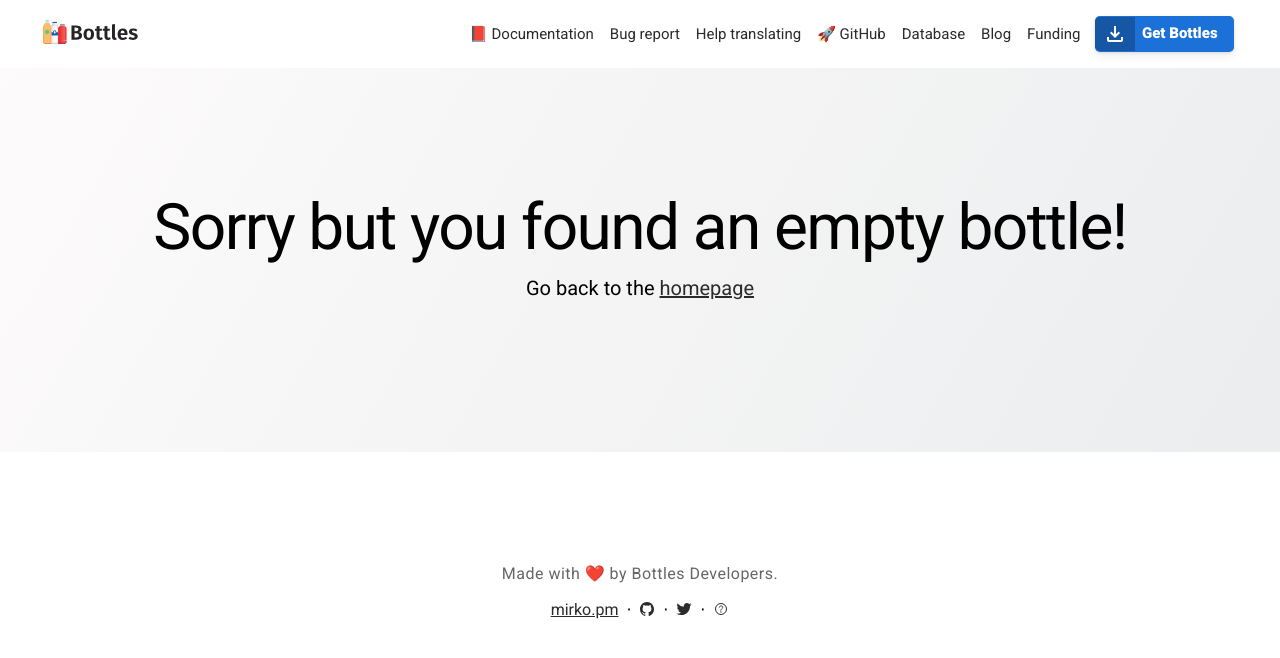
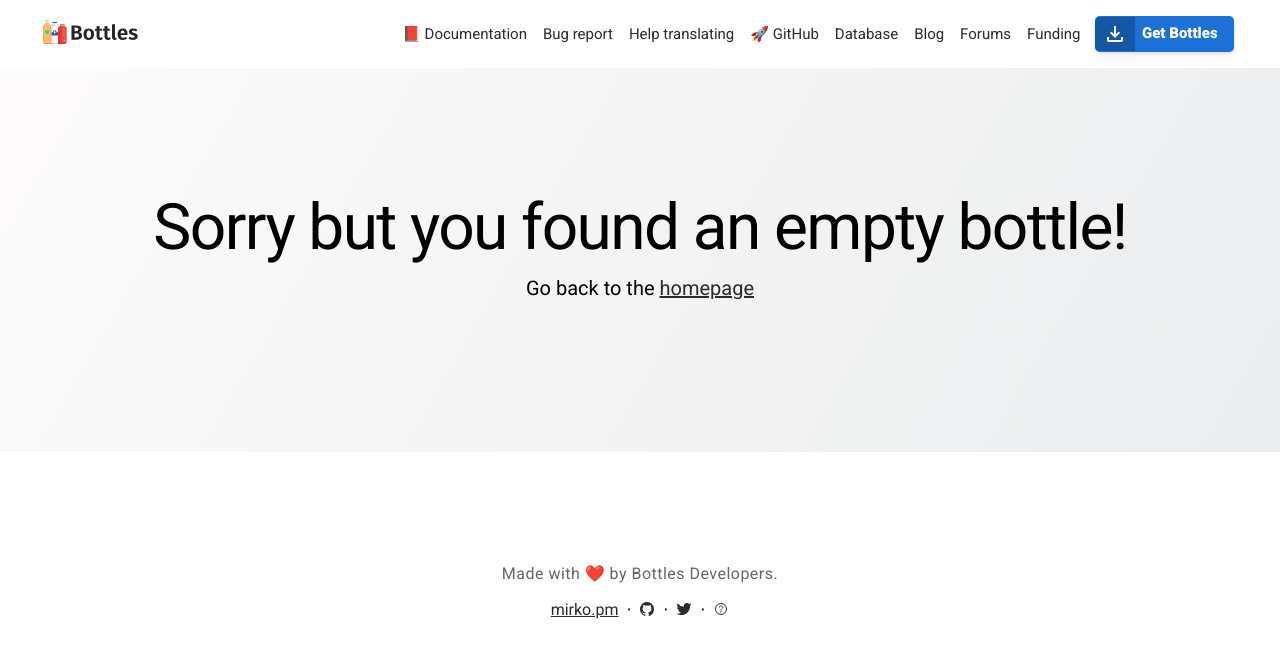
Before and after one commit to bottlesdevs/website, a Jekyll site: the page built from 404.md, in a window 1280 px wide. Shown: the top 658 px of the page. Built offline with Jekyll 4.4.1, drawn with Linux system fonts in a browser that asks for light colours; nearby versions of some CDN libraries; comment, search, counter and statistics services are not loaded.

Commit message:
Update _config.yml

```diff
--- a/_config.yml
+++ b/_config.yml
@@ -34,6 +34,8 @@ navigation:
       name: Database
     - link: "/blog/"
       name: Blog
+    - link: "https://forums.usebottles.com"
+      name: Forums
     - link: "/funding/"
       name: Funding
 
```
